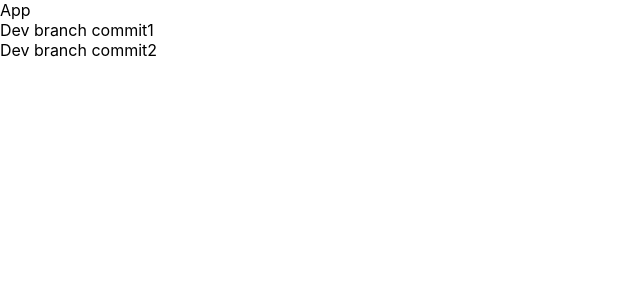
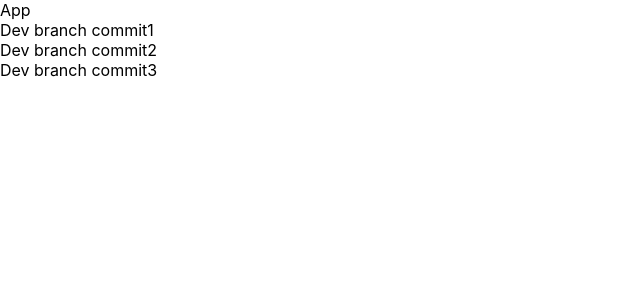
Before and after one commit to YuliyaMartinchuk/cra-webstorm, a React (Create React App) app: page / in a window 1280 px wide. Shown: the top 300 px of the page, without its empty margins (0-640 px from the left). Built offline with nearby package versions, Linux system fonts and the light colour scheme.

Commit message:
Dev branch commit3

```diff
--- a/src/App.tsx
+++ b/src/App.tsx
@@ -6,6 +6,7 @@ function App() {
           <div>App</div>
           <div>Dev branch commit1</div>
           <div>Dev branch commit2</div>
+          <div>Dev branch commit3</div>
     </div>
   );
 }
```
